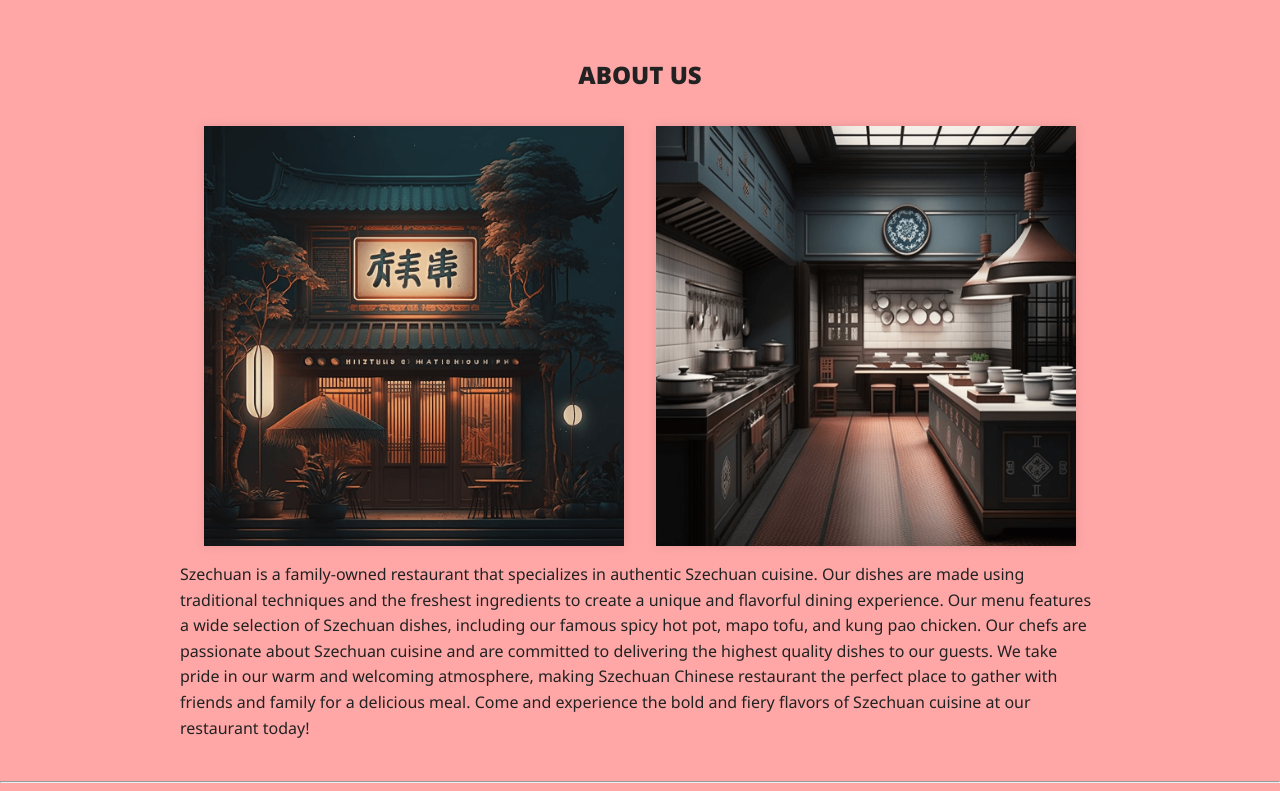
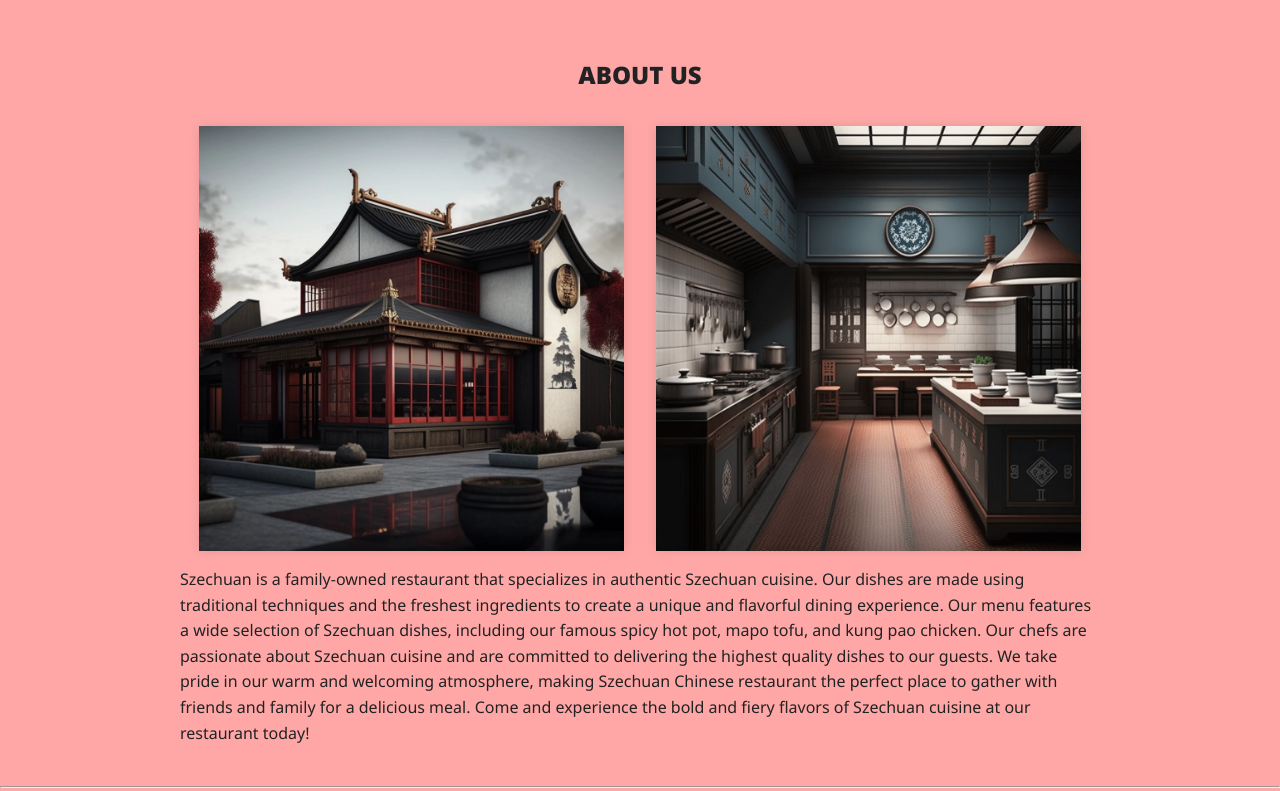
Before and after one commit to Theochenxiyuan/restaurant-website, a PHP site: page /about.html in a window 1280 px wide. Shown: the part 82-873 px from the top of the page. Run offline with PHP 8.4, Linux system fonts and the light colour scheme.

Commit message:
small changes

```diff
--- a/about.html
+++ b/about.html
@@ -43,8 +43,8 @@
             <div class="container">
                 <h2 class="text-center my-1">About Us</h2>
                 <div class="flex w-100 flex flex-wrap">
-                    <img src="img/exterior.png" class="w-100 m-1 shadow" alt="" style="max-width: 420px;">
-                    <img src="img/kitchen.png" class="w-100 m-1 shadow" alt="" style="max-width: 420px;">
+                    <img src="img/exterior.png" class="w-100 m-1 shadow" alt="" style="max-width: 425px;">
+                    <img src="img/kitchen.png" class="w-100 m-1 shadow" alt="" style="max-width: 425px;">
                 </div>
                 <p>Szechuan is a family-owned restaurant that specializes in authentic Szechuan cuisine. Our dishes are
                     made using traditional techniques and the freshest ingredients to create a unique and flavorful
--- a/css/global.css
+++ b/css/global.css
@@ -195,10 +195,12 @@ nav.menu {
 footer a {
   color: var(--gold-3);
   display: inline-block;
+  font-size: 1rem;
 }
 .footer-bottom {
   background-color: var(--dark-1);
   color: var(--gold-4);
   padding: 10px 0;
   text-align: center;
+  font-size: 0.9rem;
 }
```
Also changed, not shown: img/exterior.png.
